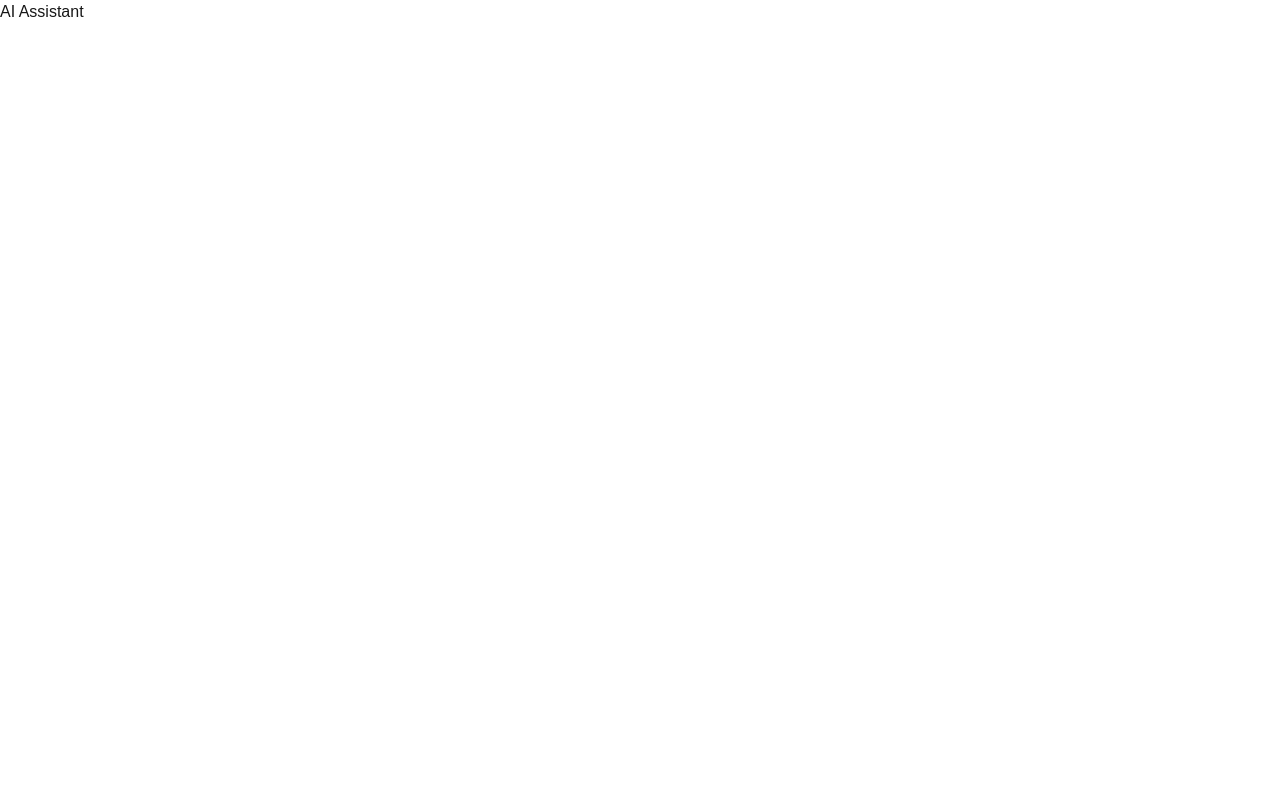
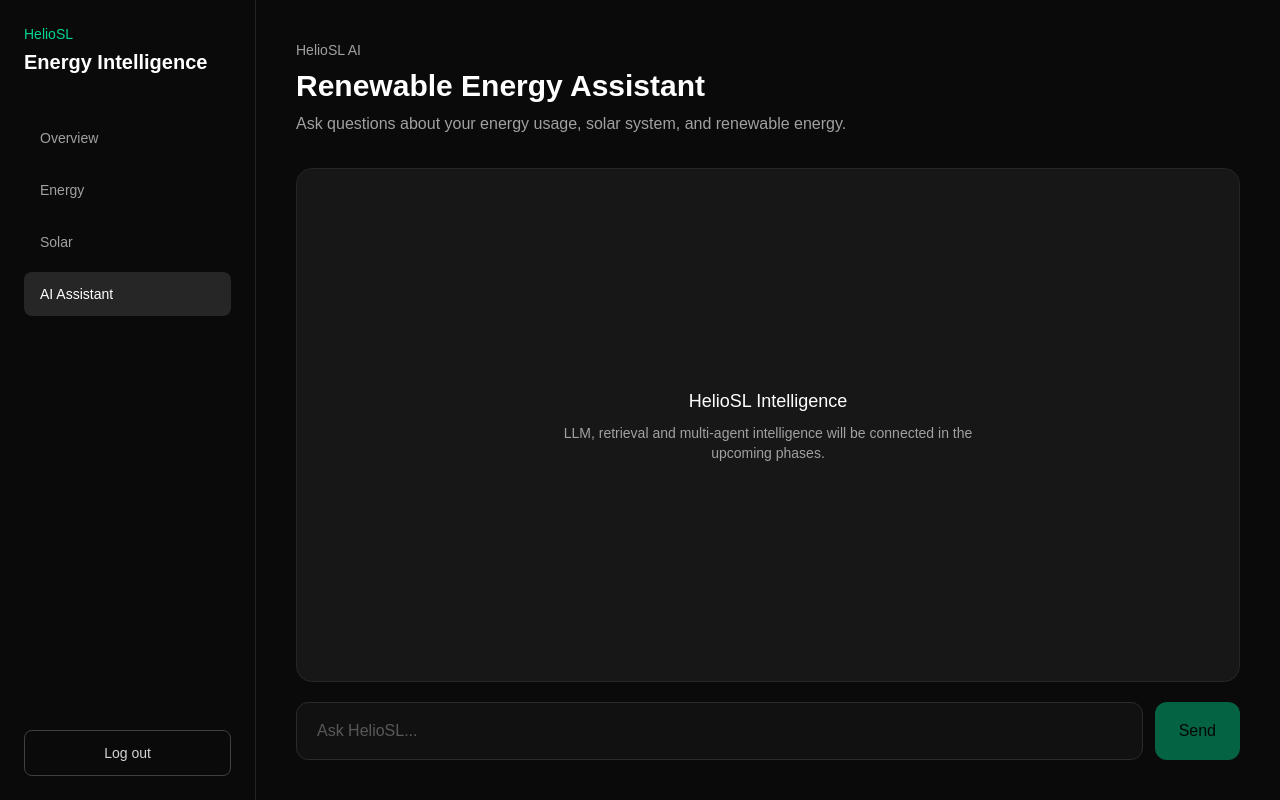
Before and after one commit to inthiiii/HelioSL, a Next.js app in the folder frontend/: page /assistant in a window 1280 px wide. Built offline with nearby package versions, Linux system fonts and the light colour scheme.

Commit message:
feat: add HelioSL AI assistant interface shell

```diff
--- a/frontend/src/app/assistant/page.tsx
+++ b/frontend/src/app/assistant/page.tsx
@@ -1,3 +1,66 @@
+"use client";
+
+import { useState } from "react";
+
+import { DashboardShell } from "@/components/layout/dashboard-shell";
+
+
 export default function AssistantPage() {
-  return <div>AI Assistant</div>;
+  const [message, setMessage] = useState("");
+
+
+  return (
+    <DashboardShell>
+      <div className="flex h-[calc(100vh-5rem)] flex-col">
+        <div>
+          <p className="text-sm text-neutral-400">
+            HelioSL AI
+          </p>
+
+          <h1 className="mt-2 text-3xl font-semibold text-white">
+            Renewable Energy Assistant
+          </h1>
+
+          <p className="mt-2 text-neutral-400">
+            Ask questions about your energy usage,
+            solar system, and renewable energy.
+          </p>
+        </div>
+
+        <div className="mt-8 flex-1 rounded-2xl border border-neutral-800 bg-neutral-900 p-6">
+          <div className="flex h-full items-center justify-center">
+            <div className="max-w-md text-center">
+              <p className="text-lg font-medium text-white">
+                HelioSL Intelligence
+              </p>
+
+              <p className="mt-2 text-sm text-neutral-400">
+                LLM, retrieval and multi-agent intelligence
+                will be connected in the upcoming phases.
+              </p>
+            </div>
+          </div>
+        </div>
+
+        <div className="mt-5 flex gap-3">
+          <input
+            value={message}
+            onChange={(e) =>
+              setMessage(e.target.value)
+            }
+            placeholder="Ask HelioSL..."
+            disabled
+            className="flex-1 rounded-xl border border-neutral-700 bg-neutral-900 px-5 py-4 text-white disabled:opacity-60"
+          />
+
+          <button
+            disabled
+            className="rounded-xl bg-emerald-500 px-6 font-medium text-black disabled:opacity-50"
+          >
+            Send
+          </button>
+        </div>
+      </div>
+    </DashboardShell>
+  );
 }
```
